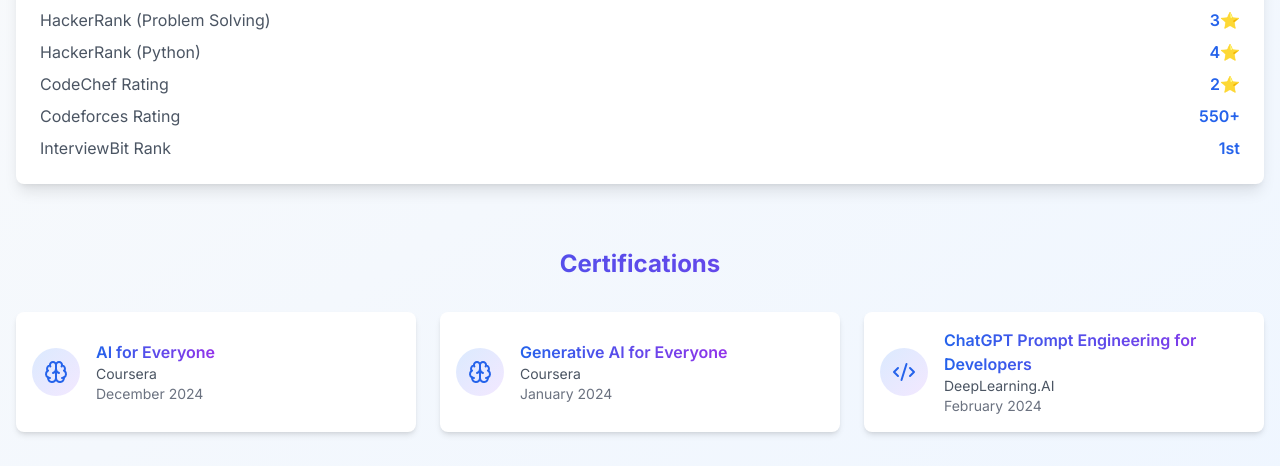
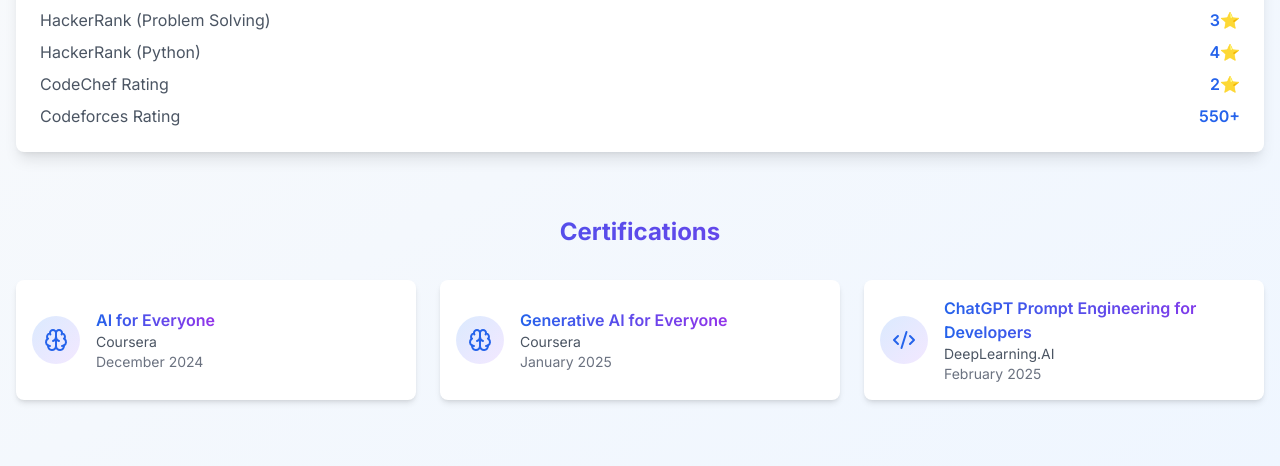
Before and after one commit to adarsh-priydarshi-5646/Portfolio-2.0, a React (Vite) app: page / in a window 1280 px wide. Shown: the part 4120-4586 px from the top of the page. Built offline with nearby package versions, Linux system fonts and the light colour scheme.

Commit message:
Update Achievements.tsx

```diff
--- a/src/components/Achievements.tsx
+++ b/src/components/Achievements.tsx
@@ -82,7 +82,6 @@ const Achievements = () => {
       { label: 'HackerRank (Python)', value: '4⭐' },
       { label: 'CodeChef Rating', value: '2⭐' },
       { label: 'Codeforces Rating', value: '550+' },
-      { label: 'InterviewBit Rank', value: '1st' },
     ],
   };
 
@@ -96,13 +95,13 @@ const Achievements = () => {
     {
       title: 'Generative AI for Everyone',
       issuer: 'Coursera',
-      date: 'January 2024',
+      date: 'January 2025',
       icon: Brain,
     },
     {
       title: 'ChatGPT Prompt Engineering for Developers',
       issuer: 'DeepLearning.AI',
-      date: 'February 2024',
+      date: 'February 2025',
       icon: Code2,
     },
   ];
```
